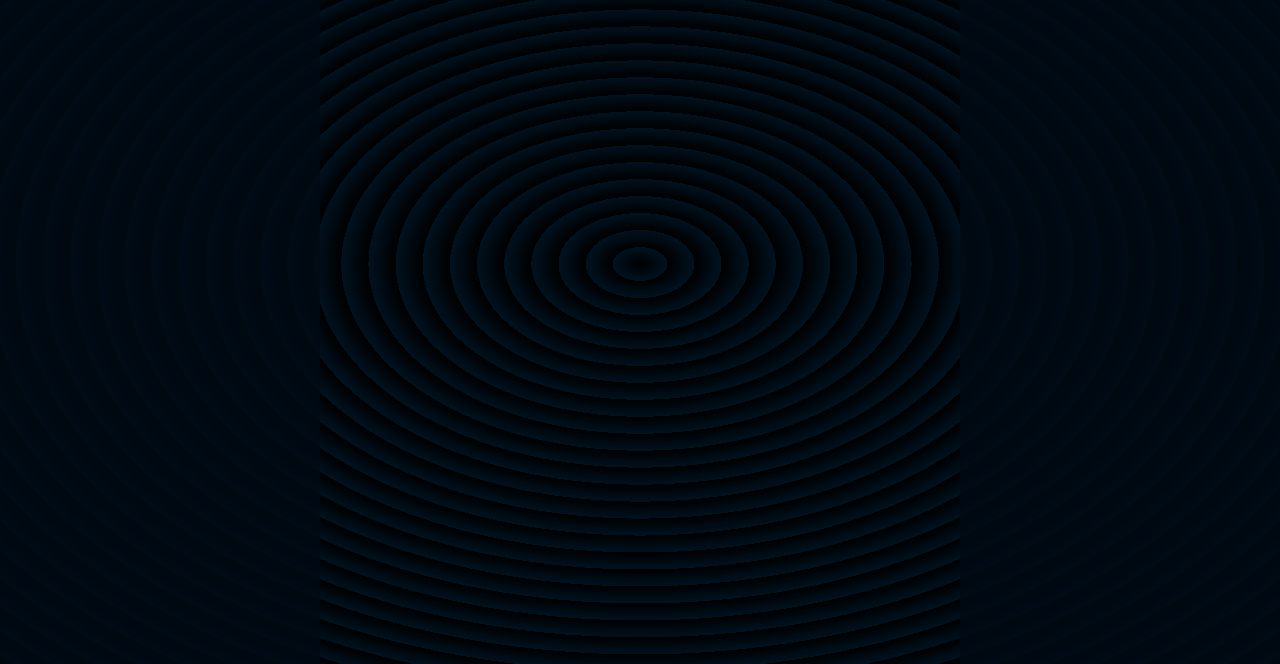
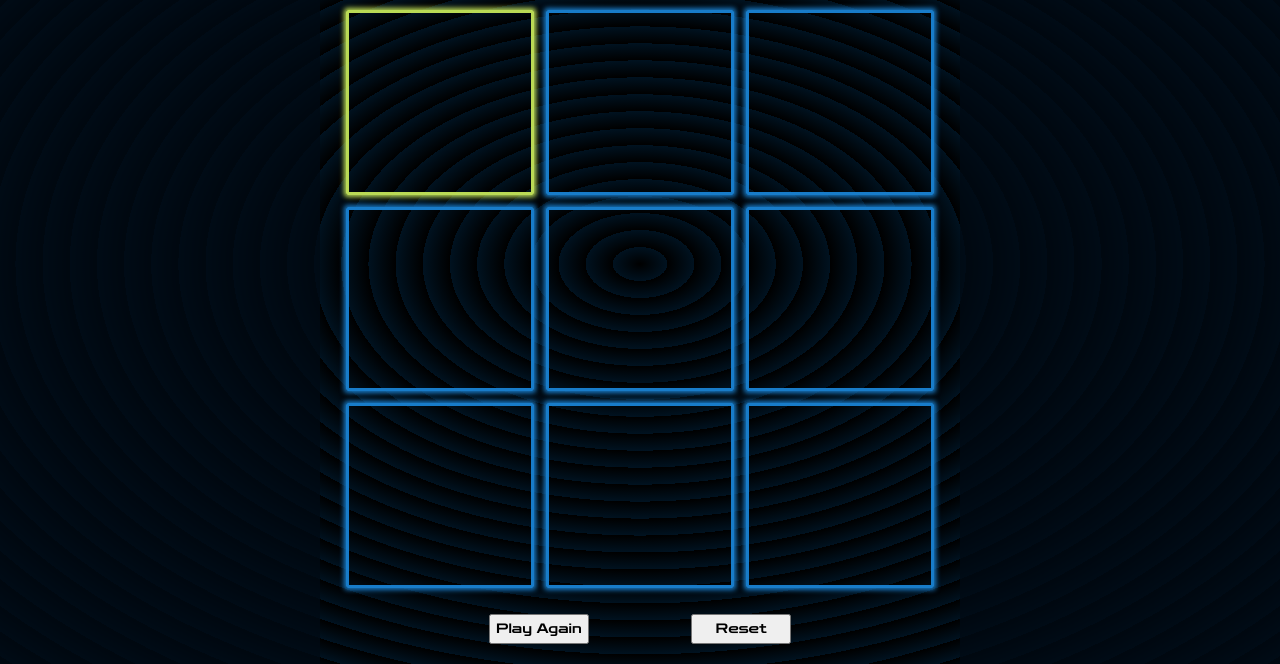
Before and after one commit to wwyattbrendle/tic-tac-toe-odin, a plain HTML site: page index.html in a window 1280 px wide. Shown: the part 136-800 px from the top of the page. Drawn offline with Linux system fonts and the light colour scheme.

Commit message:
Added divs for the tic-tac-toe board, currently looking at using icons for player photo, will upload into assets when I figure out what I am able to do with them

```diff
--- a/index.html
+++ b/index.html
@@ -21,7 +21,23 @@
             <h5>By: Wyatt Brendle</h5>
         </div>
         <div class="sidebar-right"></div>
-        <div class="content"></div>
+        <div class="content">
+            <div class="gameboard-container">
+                <div id="tl" class="unit"></div>
+                <div id="tm" class="unit"></div>
+                <div id="tr" class="unit"></div>
+                <div id="ml" class="unit"></div>
+                <div id="mm" class="unit"></div>
+                <div id="mr" class="unit"></div>
+                <div id="bl" class="unit"></div>
+                <div id="bm" class="unit"></div>
+                <div id="br" class="unit"></div>
+            </div>
+            <div class="buttons-container">
+                <button>Play Again</button>
+                <button>Reset</button>
+            </div>
+        </div>
     </div>
 </body>
 </html>
--- a/style.css
+++ b/style.css
@@ -35,7 +35,7 @@
     opacity: .9;
     display: flex;
     gap: 1.3rem;
-    text-shadow: 3px 1px 5px coral;
+    text-shadow: 3px 1px 5px midnightblue;
 }
 
 .header #header-spacer {
@@ -65,7 +65,6 @@
     text-shadow: 2px 1px 5px var(--dark-background);
 }
 
-
 .container .sidebar-right {
     grid-area: 2 / 3 / -1 / -1;
     background-color: var(--dark-background);
@@ -74,4 +73,42 @@
 
 .container .content {
     grid-area: 2 / 2 / -1 / 3;
+    padding: 20px;
+    display: flex;
+    flex-direction: column;
+    gap: 20px;
+    align-items: center;
+    justify-content: space-evenly;
 }
+
+.content .gameboard-container {
+    width: 46vw;
+    height: 46vw;
+    border-radius: 3px;
+    display: grid;
+    grid-template-columns: 1fr 1fr 1fr;
+    grid-template-rows: 1fr 1fr 1fr;
+    gap: 2%;
+    padding: 1%;
+}
+
+.gameboard-container .unit {
+    border-radius: 2px;
+    box-shadow: 0px 0px 5px 2px var(--highlight-color);
+    border: 3px solid var(--highlight-color);
+}
+
+.gameboard-container .unit#tl {
+    box-shadow: 0px 0px 5px 2px #BADA55;
+    border: 3px solid #BADA55;
+}
+
+.content .buttons-container {
+    display: flex;
+    gap: 8vw;
+}
+
+.buttons-container button {
+    width: 100px;
+    height: 30px;
+}
```
